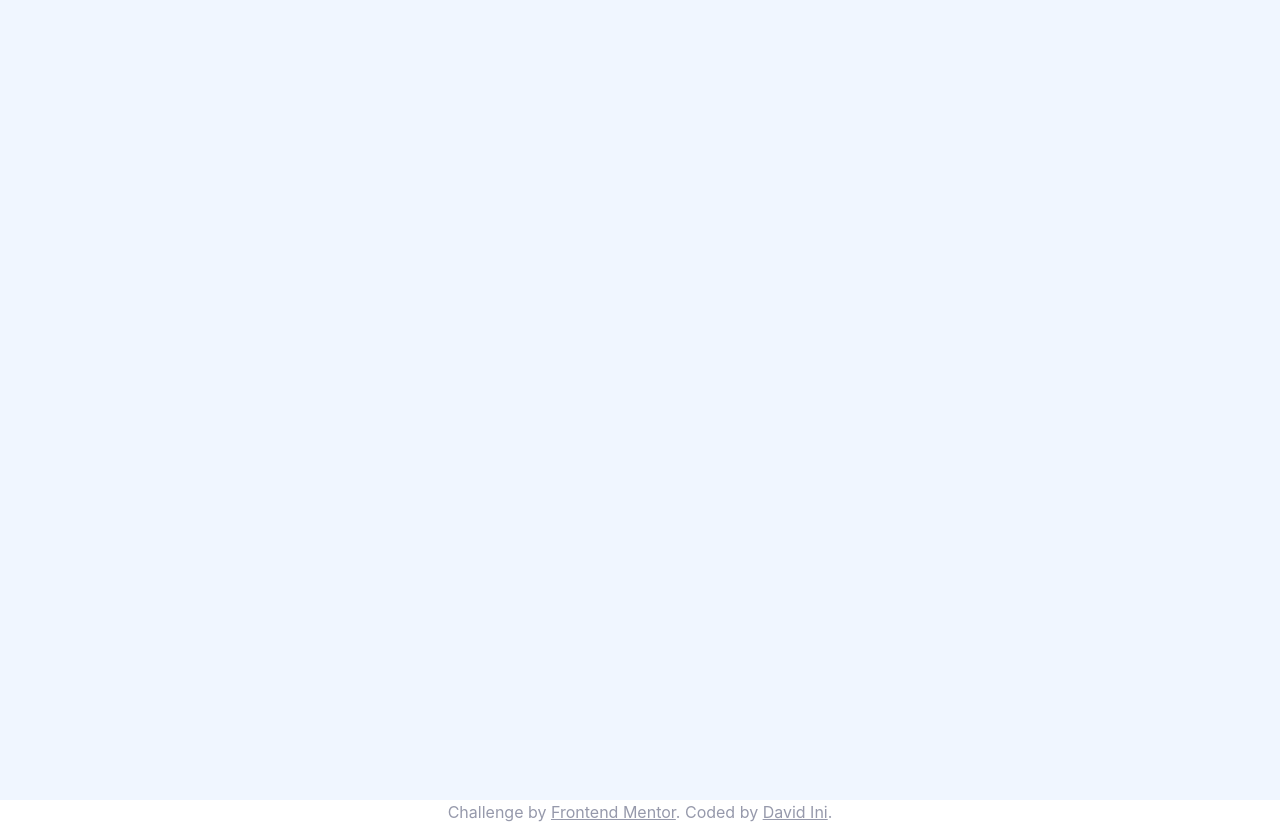
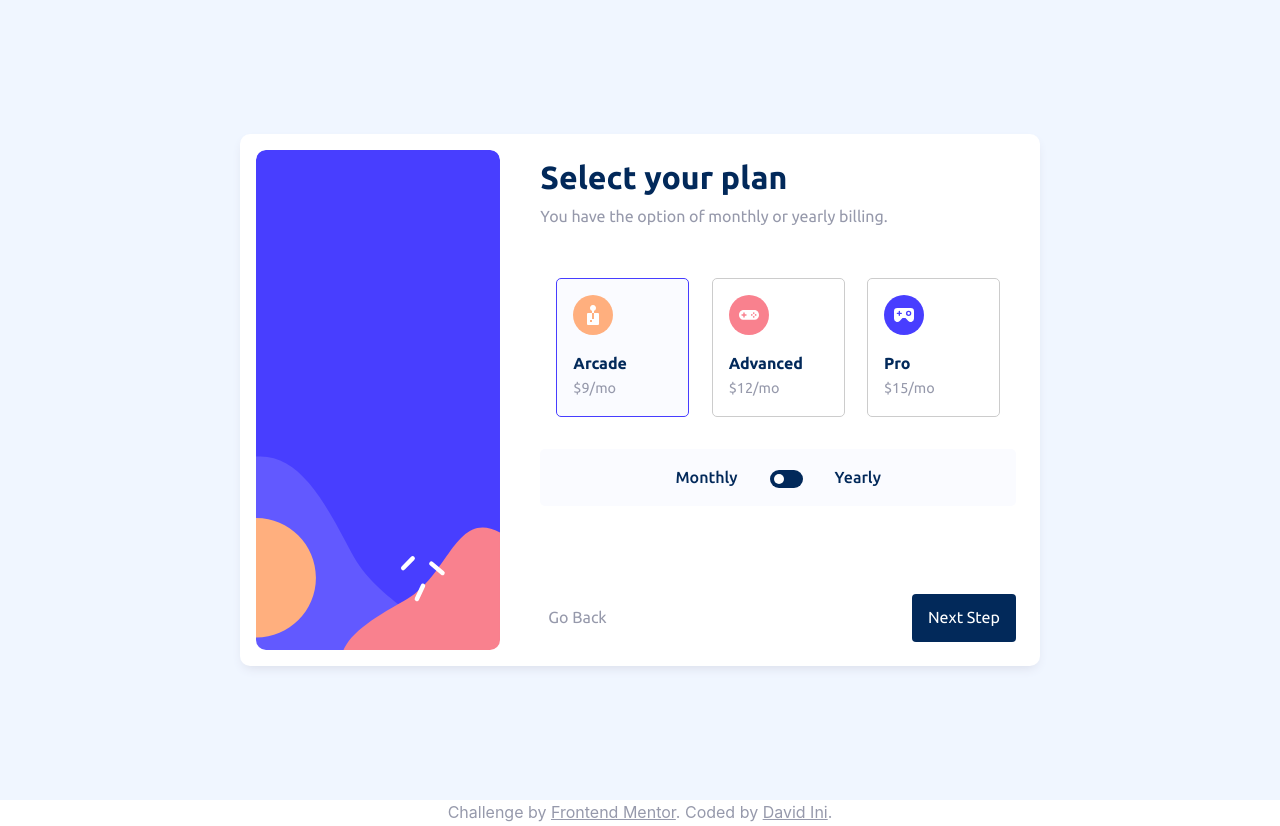
Before and after one commit to inioluwabello/multi-step-form, a Next.js app: page / in a window 1280 px wide. Built offline with nearby package versions, Linux system fonts and the light colour scheme.

Commit message:
Added destop view pending left pane

```diff
--- a/components/PlanComponent.js
+++ b/components/PlanComponent.js
@@ -1,6 +1,5 @@
 import PlanItemComponent from "./PlanItemComponent";
-const PlanComponent = ({ userInfo, setUserInfo, plans }) => {
-
+const PlanComponent = ({ userInfo, setUserInfo, plans, isMobile }) => {
   return (
     <div className="form-wrapper marine-blue">
       <div className="form-title">
@@ -10,7 +9,8 @@ const PlanComponent = ({ userInfo, setUserInfo, plans }) => {
         </p>
       </div>
 
-      <div className="form-content">
+      <div className={`form-content`}>
+        <div className={`${isMobile === false ? "space-between tabs-wrapper" : ""}`}>
           {plans.map((plan) => {
             return (
               <PlanItemComponent
@@ -18,20 +18,28 @@ const PlanComponent = ({ userInfo, setUserInfo, plans }) => {
                 plan={plan}
                 userInfo={userInfo}
                 setUserInfo={setUserInfo}
+                isMobile={isMobile}
               />
             );
           })}
-
+        </div>
         <div className="billing alabaster-bg pp8 text-center fontFaceUbuntuMedium">
           <div className="billing-content">
             <div className="billing-tab">Monthly</div>
             <div
               className={`billing-tab switch marine-blue-bg text-left`}
-              onClick={() => {setUserInfo({ ...userInfo, billingPeriod: (userInfo.billingPeriod === "mo" ? "yr" : "mo")})}}
+              onClick={() => {
+                setUserInfo({
+                  ...userInfo,
+                  billingPeriod: userInfo.billingPeriod === "mo" ? "yr" : "mo",
+                });
+              }}
             >
-              <div className={`switch-knob white-bg ${
+              <div
+                className={`switch-knob white-bg ${
                   userInfo.billingPeriod === "mo" ? "off" : "on"
-              }`}></div>
+                }`}
+              ></div>
             </div>
             <div className="billing-tab">Yearly</div>
           </div>
--- a/components/PlanItemComponent.js
+++ b/components/PlanItemComponent.js
@@ -1,19 +1,21 @@
-const PlanItemComponent = ({ plan, userInfo, setUserInfo }) => {
+const PlanItemComponent = ({ plan, userInfo, setUserInfo, isMobile }) => {
   return (
     <div
-      className={`tab ${
-        plan.name === userInfo.plan ? "selected" : ""
+      className={`tab
+      ${plan.name === userInfo.plan ? "selected " : ""}
+      ${
+        isMobile === false ? "tab-desktop " : ""
       }`}
       onClick={() => setUserInfo({ ...userInfo, plan: plan.name })}
     >
-      <div className="fl">
+      <div className={`${isMobile === true ? "fl" : ""}`}>
         <div className="tab-icon">
           <img
             src={`/assets/images/icon-${plan.name.toLocaleLowerCase()}.svg`}
             alt=""
           />
         </div>
-        <div className="tab-text">
+        <div className={`tab-text ${isMobile === false ? "mt-3" : ""}`}>
           <div className="fontFaceUbuntuBold">{plan.name}</div>
           <div className="text-md cool-grey">
             $
--- a/components/desktop/DesktopView.js
+++ b/components/desktop/DesktopView.js
@@ -1,9 +1,144 @@
-const DesktopView = () => {
-    return (
-        <main className="desktop">
+import PreviewComponent from "../Previewcomponent";
+import AddOnComponent from "../AddOnComponent";
+import PersonalInfoComponent from "../PersonalInfoComponent";
+import PlanComponent from "../PlanComponent";
+import ThankYouComponent from "../ThankYouComponent";
 
-        </main>
-    )
-}
+const DesktopView = ({
+  userInfo,
+  setUserInfo,
+  formError,
+  setFormError,
+  page,
+  setPage,
+  plans,
+  addOns,
+  isMobile
+}) => {
+  const goToPage = (pageNumber) => {
+    if (page === 1 && page1hasErrors() === true) return;
 
-export default DesktopView
+    setPage(pageNumber);
+  };
+  const page1hasErrors = () => {
+    let error = false;
+    if (!userInfo.name || userInfo.name === "") {
+      setFormError({
+        ...formError,
+        nameError: { message: "This field is required" },
+      });
+      error = true;
+    }
+
+    if (!userInfo.email || userInfo.email === "") {
+      setFormError({
+        ...formError,
+        emailError: { message: "This field is required" },
+      });
+      error = true;
+    }
+
+    if (!userInfo.phoneNumber || userInfo.phoneNumber === "") {
+      setFormError({
+        ...formError,
+        phoneError: { message: "This field is required" },
+      });
+      error = true;
+    }
+    if (
+      (formError.nameError || formError.emailError || formError.phoneError) &&
+      error === false
+    ) {
+      window.alert("There are still some errors on the page");
+      error = true;
+    }
+    return error;
+  };
+  return (
+    <main className="desktop-view fl">
+      <div className="left-content"></div>
+      <div className="right-content">
+        {page === 1 && (
+          <PersonalInfoComponent
+            userInfo={userInfo}
+            setUserInfo={setUserInfo}
+            formError={formError}
+            setFormError={setFormError}
+          />
+        )}
+
+        {page === 2 && (
+          <PlanComponent
+            userInfo={userInfo}
+            setUserInfo={setUserInfo}
+            plans={plans}
+            isMobile={isMobile}
+          />
+        )}
+
+        {page === 3 && (
+          <AddOnComponent
+            addOns={addOns}
+            userInfo={userInfo}
+            setUserInfo={setUserInfo}
+          />
+        )}
+
+        {page === 4 && (
+          <PreviewComponent
+            addOns={addOns}
+            plans={plans}
+            userInfo={userInfo}
+            setPage={setPage}
+          />
+        )}
+
+        {page === 5 && <ThankYouComponent />}
+
+      <div className="relative w-100">
+        <div className="absolute desktop-footer w-100">
+          {page < 5 && (
+            <footer className="text-right"
+            style={{marginLeft: "1.5em"}}>
+              <div className="space-between">
+                <div>
+                  {page > 1 && (
+                    <button
+                      className="pry white-bg cool-grey"
+                      onClick={() => goToPage(page - 1)}
+                    >
+                      Go Back
+                    </button>
+                  )}
+                </div>
+                {page < 4 && (
+                  <div>
+                    <button
+                      className="pry btn-hover marine-blue-bg white"
+                      onClick={() => goToPage(page + 1)}
+                    >
+                      Next Step
+                    </button>
+                  </div>
+                )}
+                {page === 4 && (
+                  <div>
+                    <button
+                      className="pry btn-hover purplish-blue-bg white"
+                      onClick={() => goToPage(page + 1)}
+                    >
+                      Confirm
+                    </button>
+                  </div>
+                )}
+              </div>
+            </footer>
+          )}
+        </div>
+      </div>
+      </div>
+    </main>
+  );
+};
+
+export default DesktopView;
--- a/components/mobile/MobileView.js
+++ b/components/mobile/MobileView.js
@@ -13,6 +13,7 @@ const MobileView = ({
   setPage,
   plans,
   addOns,
+  isMobile
 }) => {
   const goToPage = (pageNumber) => {
     if (page === 1 && page1hasErrors() === true) return;
@@ -89,6 +90,7 @@ const MobileView = ({
               userInfo={userInfo}
               setUserInfo={setUserInfo}
               plans={plans}
+              isMobile={isMobile}
             />
           )}
 
--- a/pages/index.js
+++ b/pages/index.js
@@ -5,7 +5,7 @@ import MobileView from "../components/mobile/MobileView";
 import DesktopView from "../components/desktop/DesktopView";
 
 const Index = () => {
-  const [pageWidth, setPageWidth] = useState(770);
+  const [pageWidth, setPageWidth] = useState(1200);
 
   const handleWindowSizeChange = () => {
     const width = window.innerWidth;
@@ -26,9 +26,13 @@ const Index = () => {
 
   const isMobile = pageWidth <= 770;
 
-  const [userInfo, setUserInfo] = useState({billingPeriod: "mo", plan: "Arcade", addOns: [1]});
+  const [userInfo, setUserInfo] = useState({
+    billingPeriod: "mo",
+    plan: "Arcade",
+    addOns: [1],
+  });
   const [formError, setFormError] = useState({});
-  const [page, setPage] = useState(1);
+  const [page, setPage] = useState(2);
 
   const plans = [
     {
@@ -86,9 +90,22 @@ const Index = () => {
               setPage={setPage}
               plans={plans}
               addOns={addOns}
+              isMobile={isMobile}
             />
           )}
-          {!isMobile && <DesktopView />}
+          {!isMobile && (
+            <DesktopView
+              userInfo={userInfo}
+              setUserInfo={setUserInfo}
+              formError={formError}
+              setFormError={setFormError}
+              page={page}
+              setPage={setPage}
+              plans={plans}
+              addOns={addOns}
+              isMobile={isMobile}
+            />
+          )}
         </div>
       </Layout>
     </>
--- a/styles/global.css
+++ b/styles/global.css
@@ -128,16 +128,17 @@ body {
 
 /* layout.js */
 .content {
+  min-height: 100vh;
   height: 100vh;
   width: 100%;
   padding: 0;
   margin: 0;
-  overflow: auto;
+  overflow: hidden;
 }
 
 /* Index.js */
 .centered-content {
-  width: 500px;
+  max-width: 900px;
   min-height: 100%;
   margin: 0px auto;
   display: flex;
@@ -145,11 +146,62 @@ body {
   justify-content: center;
 }
 
+/* Desktop */
+.left-content {
+  min-height: 500px;
+  width: 35%;
+  background: url("/assets/images/bg-sidebar-desktop.svg");
+  background-repeat: no-repeat;
+  background-size: cover;
+  margin: 1em;
+  border-radius: 10px;
+}
+
+.right-content {
+  width: 75%;
+}
+
+.desktop-footer {
+  position: absolute;
+  right: 1em;
+  bottom: 1em;
+  padding: .5em
+}
+
+.tabs-wrapper {
+  align-items: flex-end;
+  min-height: 170px;
+}
+
+.tab-desktop {
+  height: 100%;
+  width: 30%;
+}
+
+.desktop-view {
+  width: 800px;
+  min-height: 500px;
+  background: #fff;
+  border-radius: 10px;
+  box-shadow: 0px 5px 12px -4px hsl(229, 24%, 87%);
+}
+
+.form-final-wrapper {
+  padding: 8em 2em;
+}
+
+.form-wrapper {
+  height: 100%;
+}
+
+/* End of Desktop */
+
 /* Mobile */
 @media only screen and (max-width: 700px) {
   .centered-content {
     width: 100% !important;
     align-items: start !important;
+    padding-top: unset;
   }
 }
 
@@ -158,7 +210,8 @@ body {
   padding-bottom: 4rem;
 }
 
-.main-content-mobile {
+.main-content-mobile,
+.main-content-desktop {
   min-height: 200px;
   width: 100%;
   border-radius: 10px;
@@ -206,6 +259,7 @@ body {
 
 label {
   margin-top: 1em;
+  width: 100%;
 }
 
 label:first-of-type {
@@ -243,6 +297,7 @@ input.form-error {
   border: 1px solid hsl(243, 100%, 62%);
   background: hsl(231, 100%, 99%);
 }
+
 .tab:hover {
   border: 1px solid hsl(243, 100%, 62%);
 }
@@ -255,31 +310,38 @@ input.form-error {
   border-top: 1px solid hsl(231, 11%, 63%);
   margin-top: 1em;
 }
-.add-ons > div {
+
+.add-ons>div {
   margin: 1em 0;
 }
 
 /*End Mobile & Desktop */
 
-.form-final-wrapper{
+.form-final-wrapper {
   padding: 5em 2em;
 }
-button.purplish-blue-bg{
+
+button.purplish-blue-bg {
   transition: opacity .2s ease;
 }
+
 .btn-hover:hover {
   opacity: .7;
 }
+
 .link-text {
   cursor: pointer;
 }
+
 .link-hover:hover {
   color: hsl(243, 100%, 62%);
 }
-.form-content > div {
+
+.form-content>div {
   border-radius: 5px;
   padding: 1em;
 }
+
 .CheckBox {
   width: 16px;
   height: 16px;
```
Lines whose indentation alone changed are shown as unchanged.
